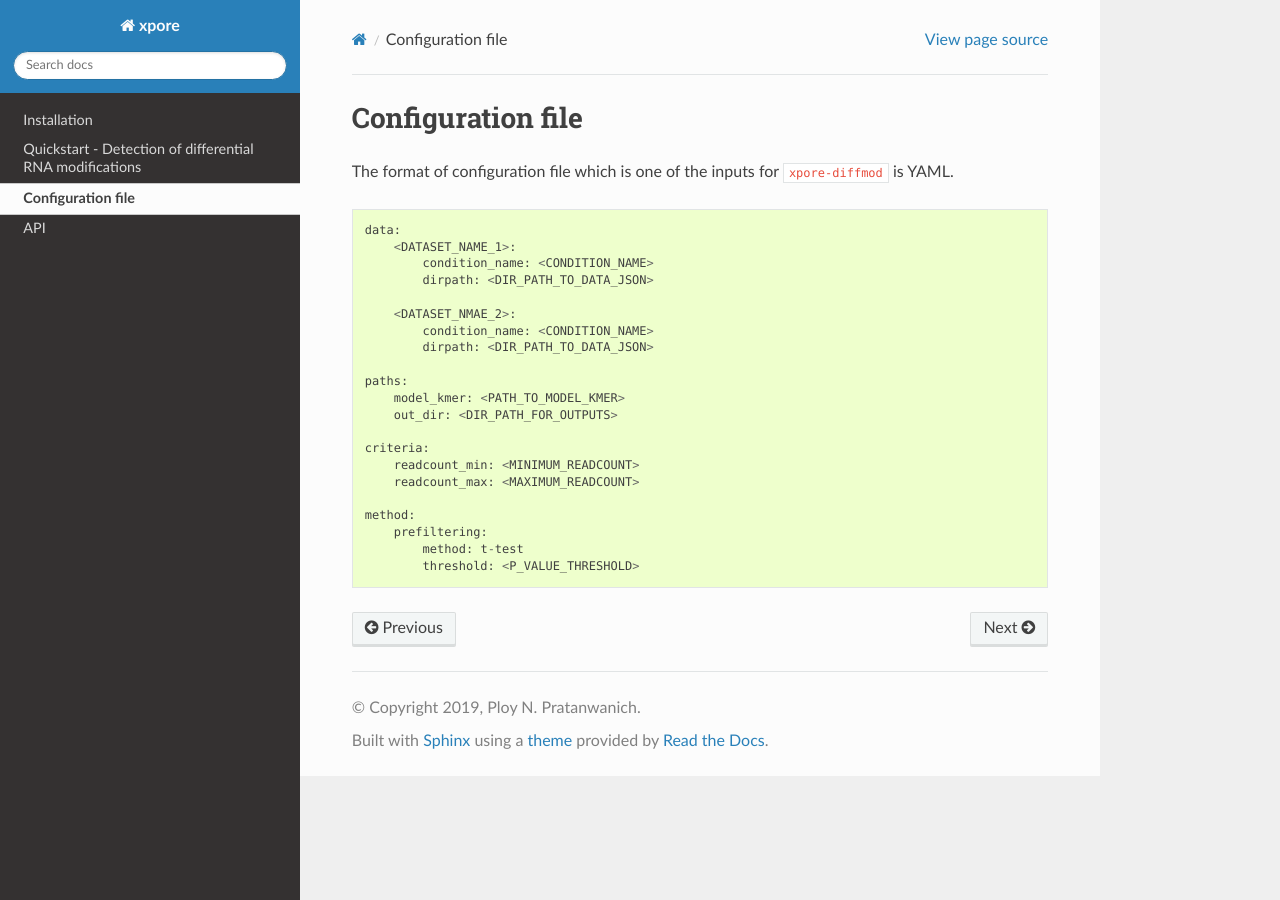
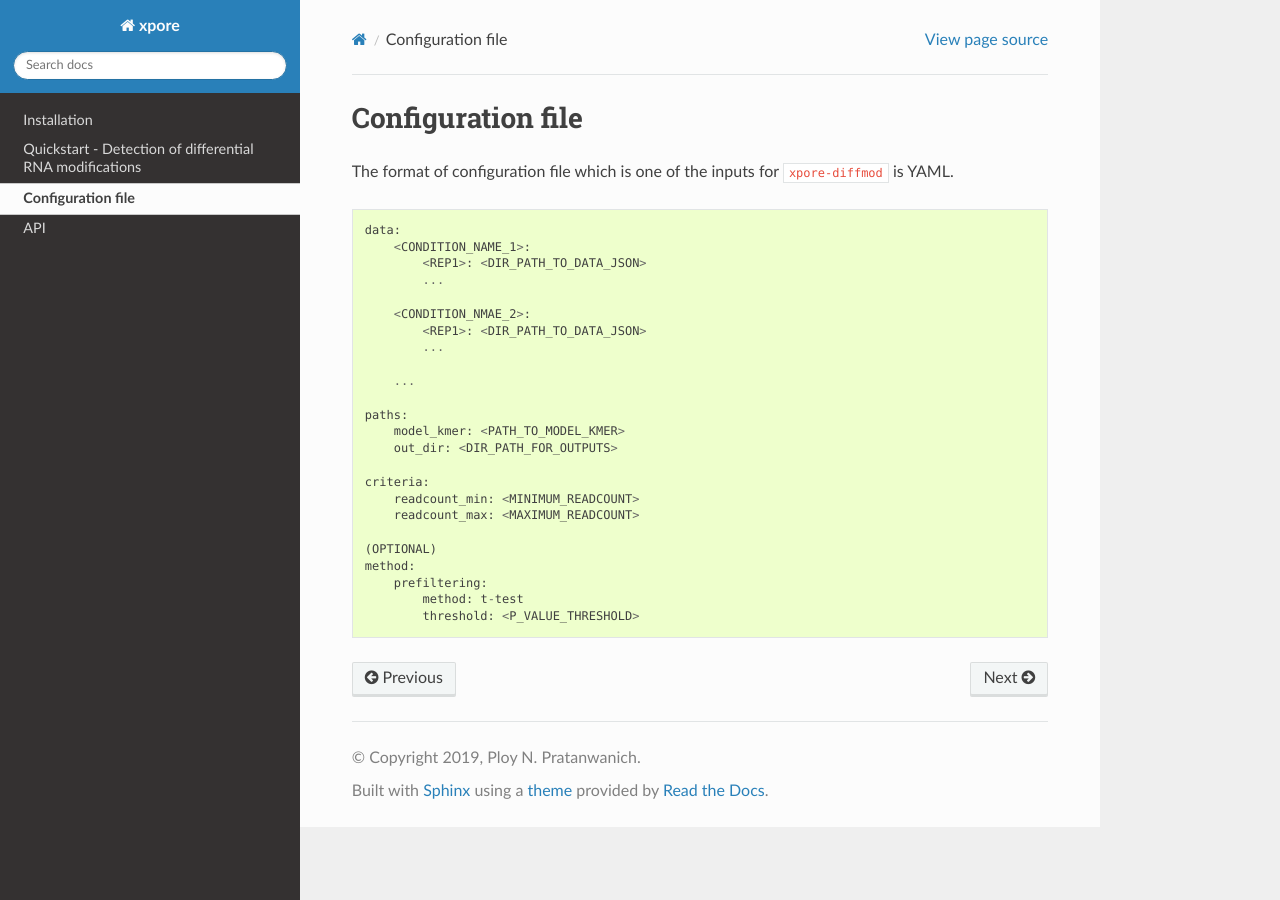
Before and after one commit to GoekeLab/xpore, a Sphinx documentation site: the page built from docs/source/configuration.rst, in a window 1280 px wide. Built offline with Sphinx 7.4.7 and the Read the Docs theme 2.0.0, drawn with Linux system fonts in a browser that asks for light colours.

Commit message:
updated version

```diff
--- a/docs/source/conf.py
+++ b/docs/source/conf.py
@@ -28,7 +28,7 @@ author = 'Ploy N. Pratanwanich'
 # The short X.Y version
 version = ''
 # The full version, including alpha/beta/rc tags
-release = '0.2.1'
+release = '0.3.0'
 
 
 # -- General configuration ---------------------------------------------------
--- a/docs/source/configuration.rst
+++ b/docs/source/configuration.rst
@@ -8,13 +8,15 @@ The format of configuration file which is one of the inputs for ``xpore-diffmod`
 ::
 
     data:
-        <DATASET_NAME_1>:
-            condition_name: <CONDITION_NAME>
-            dirpath: <DIR_PATH_TO_DATA_JSON>
+        <CONDITION_NAME_1>:
+            <REP1>: <DIR_PATH_TO_DATA_JSON>
+            ...
 
-        <DATASET_NMAE_2>:
-            condition_name: <CONDITION_NAME>
-            dirpath: <DIR_PATH_TO_DATA_JSON>
+        <CONDITION_NMAE_2>:
+            <REP1>: <DIR_PATH_TO_DATA_JSON>
+            ...
+
+        ...
 
     paths:
         model_kmer: <PATH_TO_MODEL_KMER>
@@ -24,6 +26,7 @@ The format of configuration file which is one of the inputs for ``xpore-diffmod`
         readcount_min: <MINIMUM_READCOUNT>
         readcount_max: <MAXIMUM_READCOUNT>
 
+    (OPTIONAL)
     method:
         prefiltering:
             method: t-test
```
